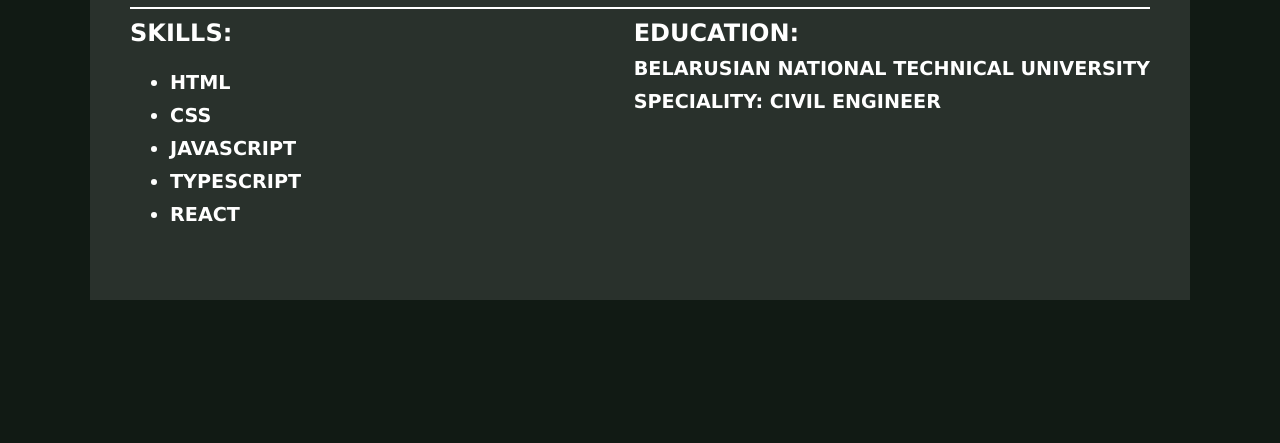
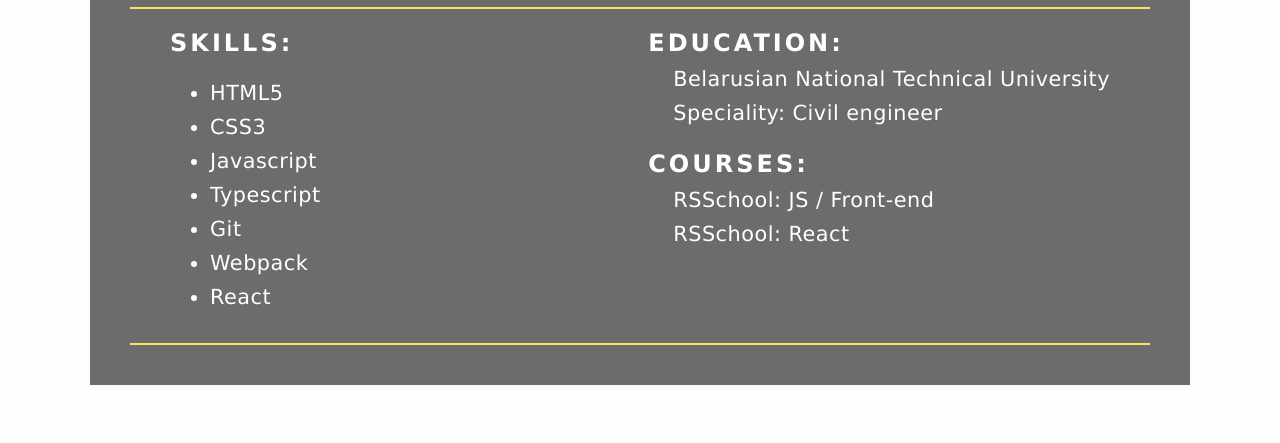
Before and after one commit to ElizavetaRazumenko/resume, a plain HTML site: page index.html in a window 1280 px wide. Shown: the part 357-800 px from the top of the page. Drawn offline with Linux system fonts and the light colour scheme.

Commit message:
feat: add information

```diff
--- a/index.js
+++ b/index.js
@@ -9,16 +9,22 @@ function createElement(elem, classN, parent, content = '') {
     parent.append(div);
     return div;
 }
+
 const body_interior = createElement('div', 'body-interior', body);
 const myData = createElement('div', 'my-data', body_interior);
 const myPhoto = createElement('div', 'my-photo', myData);
 const myName = createElement('div', 'my-name', myData, 'elizaveta razumenko');
-const myProf = createElement('div', 'my-prof', myData, 'frontend developer');
+const myProf = createElement('div', 'my-prof', myData, 'frontend-developer');
 const main = createElement('main', 'main', body_interior);
-const skills = createElement('div', 'skills', main, 'skills:');
+const skillsEducWrapper = createElement('div', 'skills-ed-wrapper', main);
+const skills = createElement('div', 'skills', skillsEducWrapper, 'skills:');
 const skills_list = createElement('ul', 'skills-ol', skills);
-const shills_Array = ['html', 'css', 'javascript', 'typescript', 'react'];
+const shills_Array = ['HTML5', 'CSS3', 'Javascript', 'Typescript', 'Git', 'Webpack', 'React'];
 shills_Array.forEach((item) => { createElement('li', 'skill', skills_list, `${item}`)});
-const education = createElement('div', 'education', main, 'education:');
-const education_un = createElement('div', 'education-info-un', education, 'belarusian national technical university');
-const education_spec = createElement('div', 'education-info-spec', education, 'speciality: civil engineer');
+const educationWrapper = createElement('div', 'education-wrapper', skillsEducWrapper);
+const education = createElement('div', 'education', educationWrapper, 'education:');
+const education_un = createElement('div', 'education-info-un', education, 'Belarusian National Technical University');
+const education_spec = createElement('div', 'education-info-spec', education, 'Speciality: Civil engineer');
+const courses = createElement('div', 'education courses', educationWrapper, 'courses:');
+const courseSchoolJS = createElement('div', 'courses-school', courses, 'RSSchool: JS / Front-end');
+const courseSchoolReact = createElement('div', 'courses-school', courses, 'RSSchool: React');
--- a/style.css
+++ b/style.css
@@ -1,6 +1,7 @@
 :root {
-    --bg-color: #111a14;
+    --bg-color: #fdfdfd;
     --text-color: #ffffff;
+    --gold-color: #fae362;
 }
 body {
     box-sizing: border-box;
@@ -10,7 +11,7 @@ body {
 }
 
 .body-interior {
-    background-color: rgba(255, 255, 255, .1);
+    background-color: rgba(48, 47, 47, 0.7);
     width: 1020px;
     margin:  0 auto;
     height: auto;
@@ -18,7 +19,7 @@ body {
 }
 
 .my-data {
-    border-bottom: 2px solid var(--text-color);
+    border-bottom: 2px solid var(--gold-color);
 }
 
 .my-photo {
@@ -38,6 +39,7 @@ body {
     text-transform: uppercase;
     color: var(--text-color);
     font-weight: 700;
+    letter-spacing: 3px;
     font-family: 'Lucida Sans', 'Lucida Sans Regular', 'Lucida Grande', 'Lucida Sans Unicode', Geneva, Verdana, sans-serif;
 }
 
@@ -50,12 +52,34 @@ body {
 
 .main {
     display: flex;
-    justify-content: space-between
+    flex-direction: column;
+}
+
+.skills-ed-wrapper {
+    padding: 0 40px;
+    display: flex;
+    justify-content: space-between;
+    margin-top: 10px;
+    border-bottom: 2px solid var(--gold-color);
 }
 
 .skill,
 .education-info-un,
-.education-info-spec {
-    font-size: 1.2rem;
+.education-info-spec,
+.courses-school {
+    font-size: 1.3rem;
     margin: 10px 0;
+    text-transform: none;
+    letter-spacing: .5px;
+    font-weight: 400;
 }
+
+.courses {
+    margin-top: 25px;
+}
+
+.education-info-un,
+.education-info-spec,
+.courses-school {
+    margin-left: 25px;
+}
```
